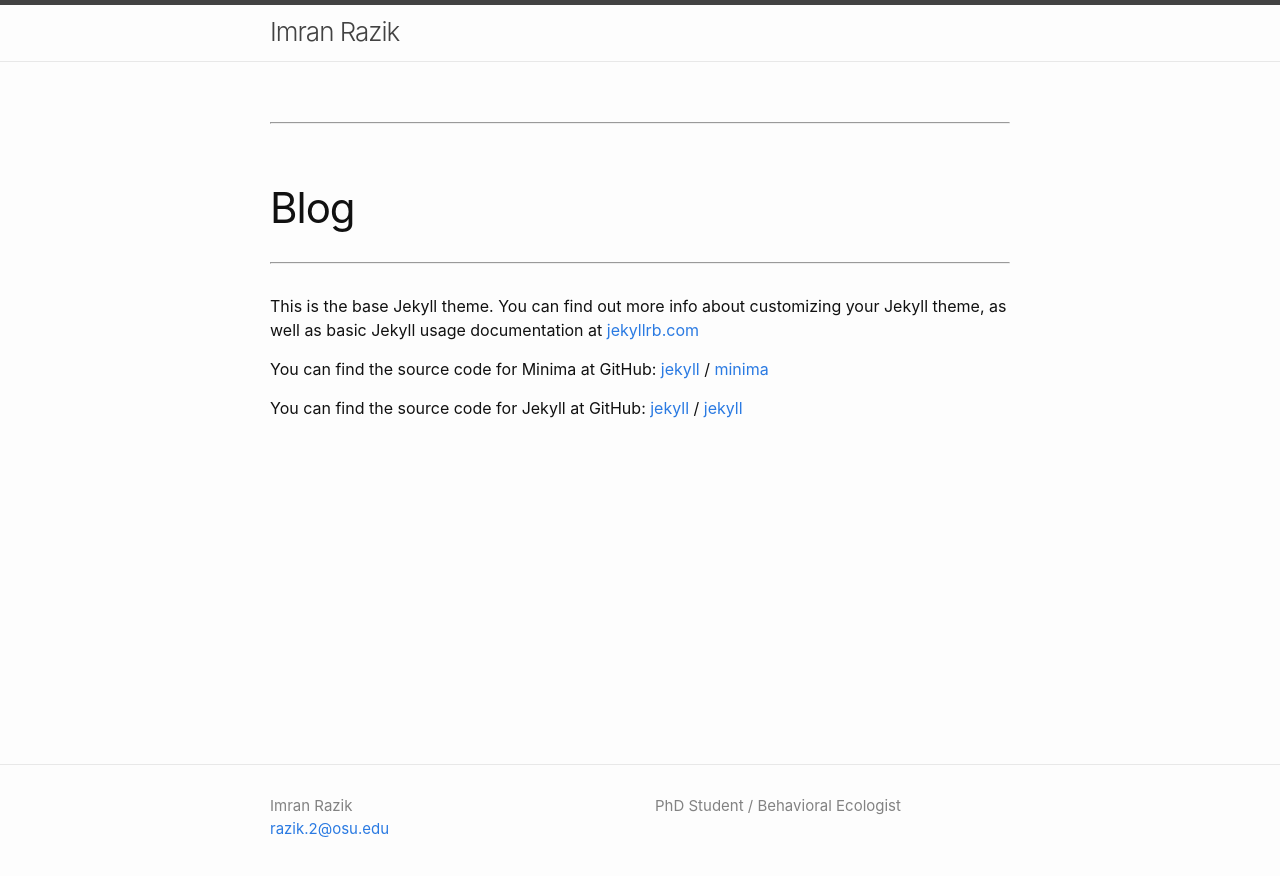
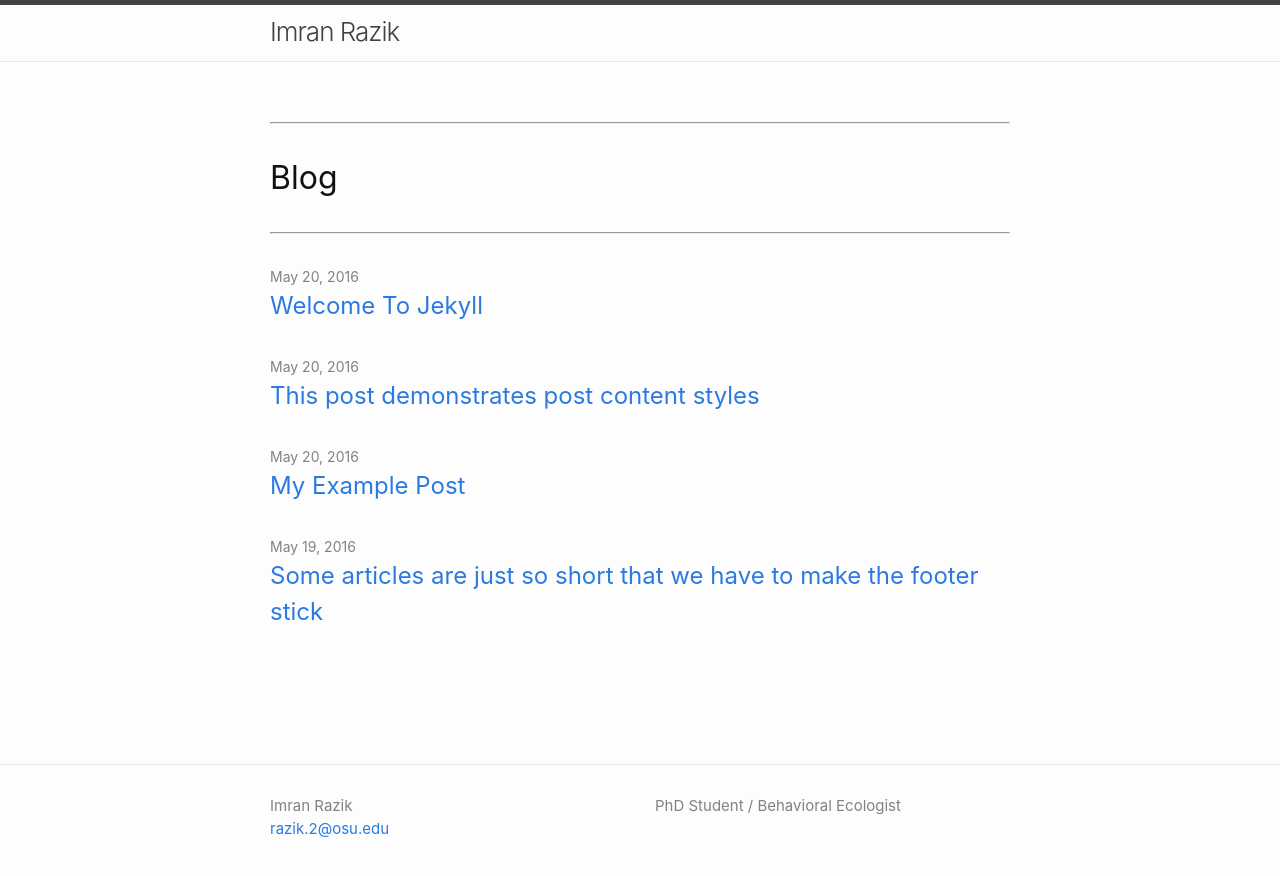
Before and after one commit to imranrazik/imranrazik.github.io, a Jekyll site: the page built from Blog.md, in a window 1280 px wide. Shown: the top 876 px of the page. Built offline with Jekyll 4.4.1, drawn with Linux system fonts in a browser that asks for light colours.

Commit message:
Update Blog.md

```diff
--- a/Blog.md
+++ b/Blog.md
@@ -1,20 +1,7 @@
 ---
-layout: post
+layout: home
 permalink: Blog
 ---
 ---
 # Blog
 ---
-
-This is the base Jekyll theme. You can find out more info about customizing your Jekyll theme, as well as basic Jekyll usage documentation at [jekyllrb.com](https://jekyllrb.com/)
-
-You can find the source code for Minima at GitHub:
-[jekyll][jekyll-organization] /
-[minima](https://github.com/jekyll/minima)
-
-You can find the source code for Jekyll at GitHub:
-[jekyll][jekyll-organization] /
-[jekyll](https://github.com/jekyll/jekyll)
-
-
-[jekyll-organization]: https://github.com/jekyll
```
